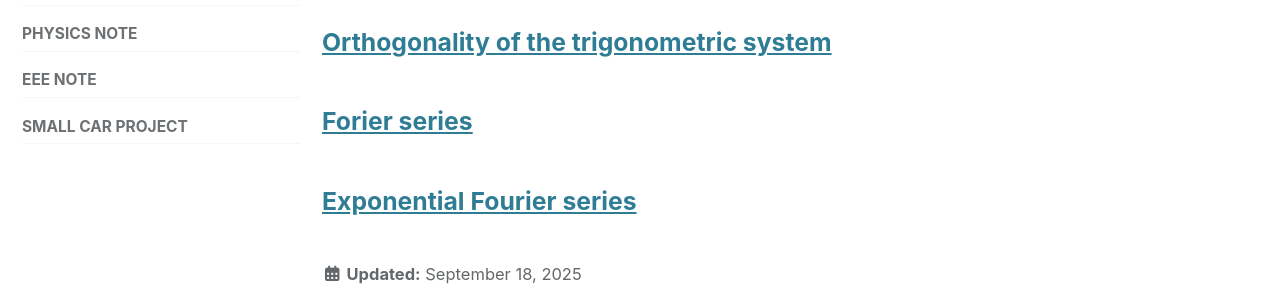
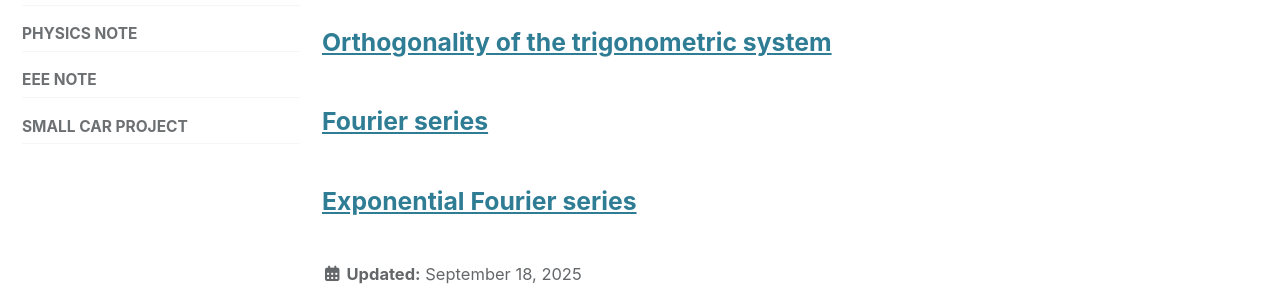
Before and after one commit to enginebeast/enginebeast.github.io, a Jekyll site: the page built from _posts/2025-09-18-math_note.md, in a window 1280 px wide and 900 px high. Shown: the part 301-601 px from the top of the window. Built offline with Jekyll 4.4.1, drawn with Linux system fonts in a browser that asks for light colours; cached includes are drawn as plain includes.

Commit message:
Edit typo

```diff
--- a/_posts/2025-09-18-math_note.md
+++ b/_posts/2025-09-18-math_note.md
@@ -6,6 +6,6 @@ title: Math note
 
 ### [Orthogonality of the trigonometric system](https://enginebeast.github.io/math_note/orthogonal_tri)
 
-### [Forier series](https://enginebeast.github.io/math_note/fourier_series/)
+### [Fourier series](https://enginebeast.github.io/math_note/fourier_series/)
 
 ### [Exponential Fourier series](https://enginebeast.github.io/math_note/exponential_fourier/)
```
